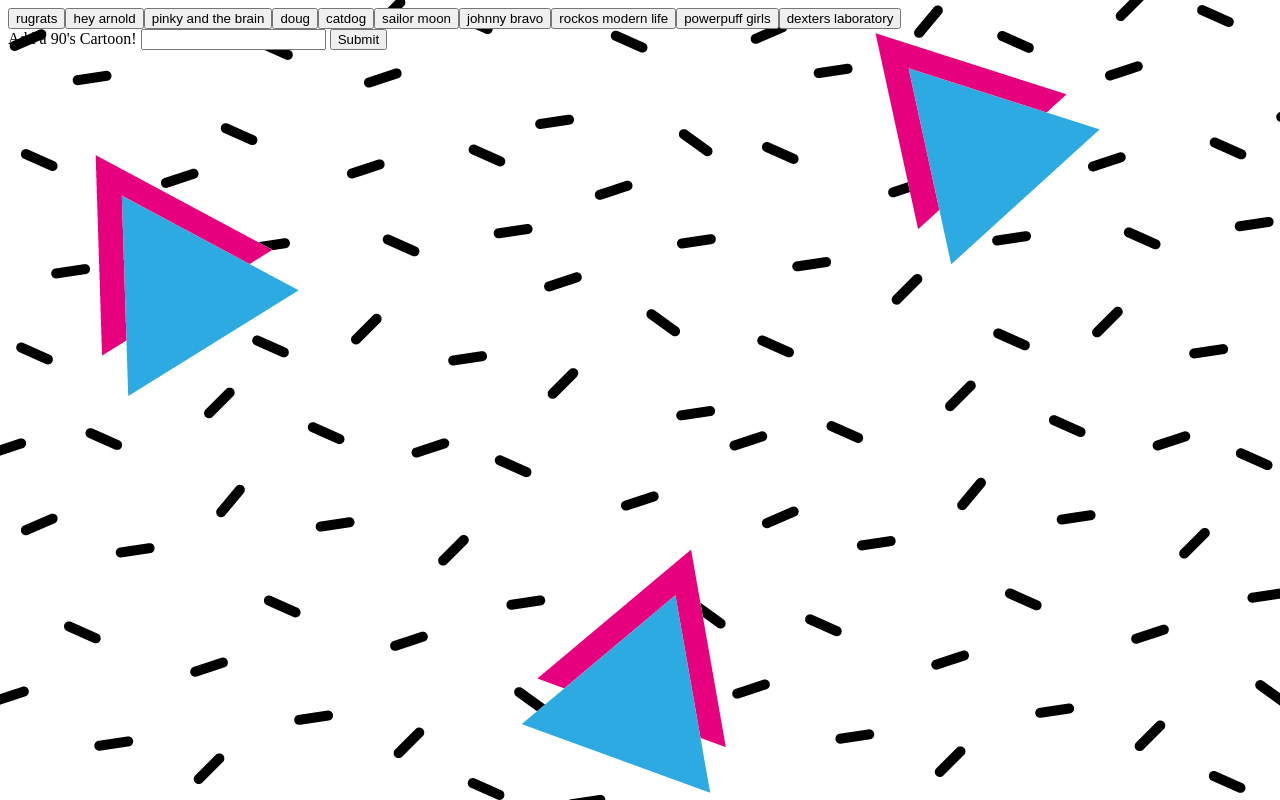
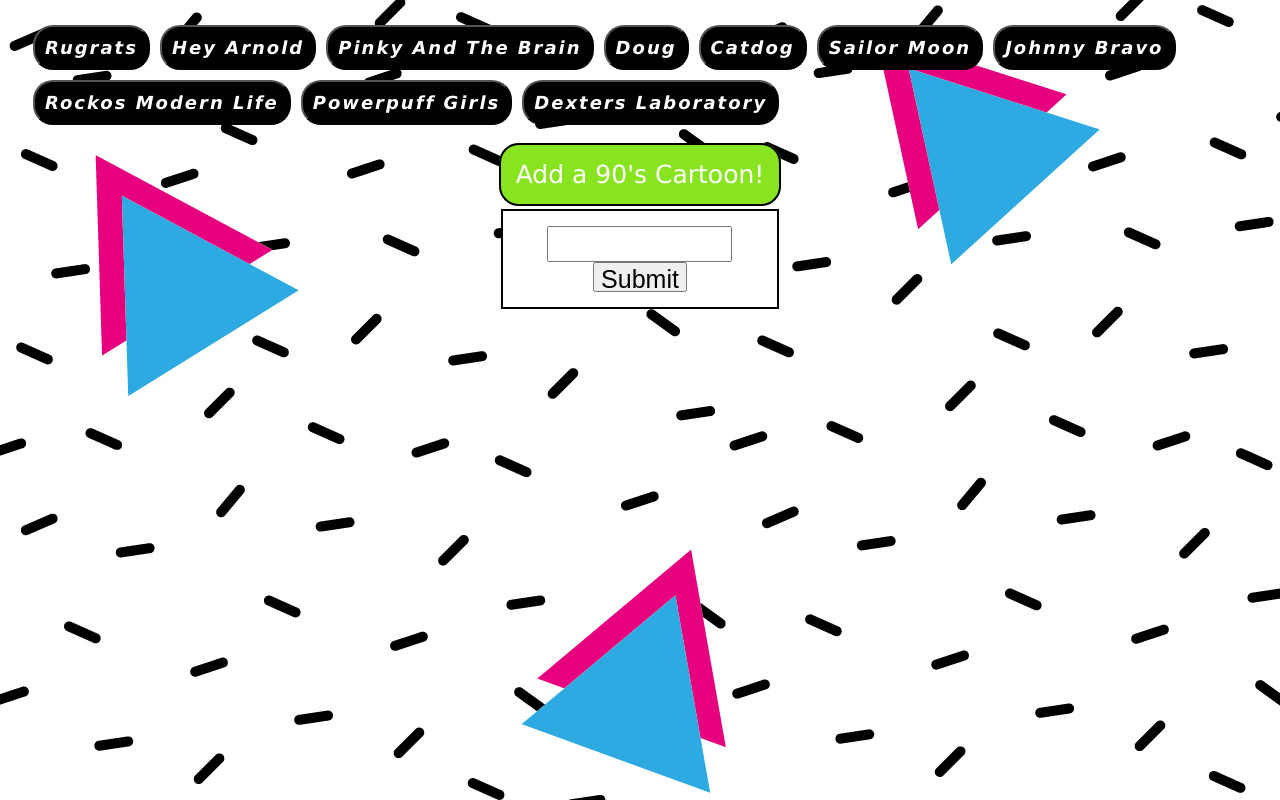
Before and after one commit to brittani1128/gif-tastic, a plain HTML site: page index.html in a window 1280 px wide. Drawn offline with nearby package versions, Linux system fonts and the light colour scheme.

Commit message:
update CSS

```diff
--- a/assets/css/style.css
+++ b/assets/css/style.css
@@ -1,3 +1,88 @@
 body {
     background:url("../images/background2.jpg");
 }
+
+label {
+    font-size:25px;
+    padding:15px;
+    background:#89e420;
+    color:white;
+    font-family: 'Lucida Sans', 'Lucida Sans Regular', 'Lucida Grande', 'Lucida Sans Unicode', Geneva, Verdana, sans-serif;
+    border-radius:20px;
+    border:2px solid black;
+}
+#cartoonButtons{
+    margin-bottom: 30px;
+}
+#cartoonForm{
+    text-align: center;
+}
+#cartoonInput {
+
+    height:30px;
+
+
+}
+
+#submitBtn {
+    font-size:25px;
+    height:30px;
+}
+
+
+.button {
+    margin:5px;
+    background: black;
+    color:white;
+    font-family: 'Lucida Sans', 'Lucida Sans Regular', 'Lucida Grande', 'Lucida Sans Unicode', Geneva, Verdana, sans-serif;
+    font-weight:bold;
+    font-style:italic;
+    padding:10px;
+    height:auto;
+    font-size:18px;
+    letter-spacing: 2px;
+    border-radius:20px;
+    text-transform: capitalize;
+}
+
+form {
+    margin-top:30px;
+    margin-bottom:20px;
+}
+
+#submitWrap {
+    padding:15px;
+    background:white;
+    border: 2px solid black;
+    max-width:20%;
+    margin:auto;
+    margin-top:20px;
+}
+
+img {
+   border:4px solid black;
+   margin:5px;
+   max-width:300px;
+
+}
+
+
+/* div#gifs {
+   display:flex;
+} */
+
+.container {
+    margin: 20px;
+}
+
+.rating {
+    font-family:'Lucida Sans', 'Lucida Sans Regular', 'Lucida Grande', 'Lucida Sans Unicode', Geneva, Verdana, sans-serif;
+    color:white;
+    background:black;
+    max-width:60px;
+    text-align:center;
+    font-size:17px;
+    padding-top:5px;
+    padding-bottom:5px;
+    border-radius:18px;
+}
--- a/assets/js/app.js
+++ b/assets/js/app.js
@@ -1,4 +1,4 @@
-
+$( document ).ready();
 
 var cartoons = ["rugrats", "hey arnold", "pinky and the brain", "doug", "catdog", "sailor moon", "johnny bravo", "rockos modern life", "powerpuff girls", "dexters laboratory"];
 
@@ -18,17 +18,6 @@ function renderButtons(){
         $("#cartoonButtons").append(btn);
     }
 }
-
-
-
-//function that grabs user input and pushes to array, then renders new button
-// function addCartoon(event){
-//     event.preventDefault();
-
-//     var userInput = $("#cartoonInput").val();
-//     cartoons.push(userInput);
-//     renderButtons();
-// }
 
  //  form for user input to add cartoon to array, and button to page
 $("#submitBtn").on("click", function(event){
@@ -61,8 +50,8 @@ function getCartoon(){
                 var imageUrl = results[i].images.original_still.url;
                 var dataAnimate = results[i].images.original.url;
 
-                //create container to hold image and rating
-                var container = $("<div>");
+                //create wrapper to hold image and rating
+                var wrapper = $("<div class='wrapper'>");
                 var imageDiv = $("<img>")
 
                 //set attributes
@@ -76,9 +65,9 @@ function getCartoon(){
                 var ratingDiv = $("<p>").addClass("rating").text(rating);
 
                 //add to page
-                $("#gifs").prepend(container);
-                container.prepend(imageDiv);
-                container.prepend(ratingDiv);
+                $("#gifs").prepend(wrapper);
+                wrapper.prepend(imageDiv);
+                wrapper.prepend(ratingDiv);
             }
 
             //click event to animate gif
--- a/index.html
+++ b/index.html
@@ -6,16 +6,22 @@
     <title>90's Cartoons</title>
     <meta name="viewport" content="width=device-width, initial-scale=1">
     <link rel="stylesheet" type="text/css" media="screen" href="assets/css/style.css" />
-
+    <link href="https://fonts.googleapis.com/css?family=Chewy" rel="stylesheet">
 </head>
 <body>
-    <div id="cartoonButtons"></div>
-    <form id="cartoonForm">
-        <label for="cartoonInput">Add a 90's Cartoon!</label>
-        <input id="cartoonInput" type="text"></input>
-        <input id="submitBtn" type="submit"  value="Submit"></input>
-    </form>
-    <div id="gifs"></div>
+    <div class="container">
+        <div id="cartoonButtons"></div>
+        <form id="cartoonForm">
+            <label for="cartoonInput">Add a 90's Cartoon!</label><br>
+            <div id="submitWrap"><input id="cartoonInput" type="text"></input>
+                <input id="submitBtn" type="submit"  value="Submit"></input>
+            </div>
+
+        </form>
+        <div id="gifs"></div>
+    </div>
+
+
 
 
     <script src="https://cdnjs.cloudflare.com/ajax/libs/jquery/3.2.1/jquery.min.js"></script>
```
